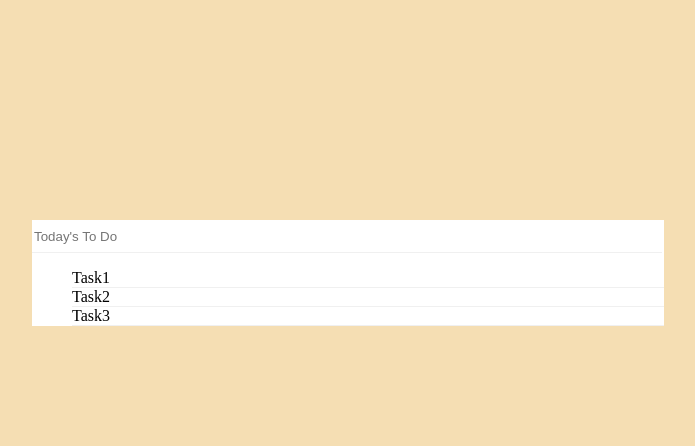
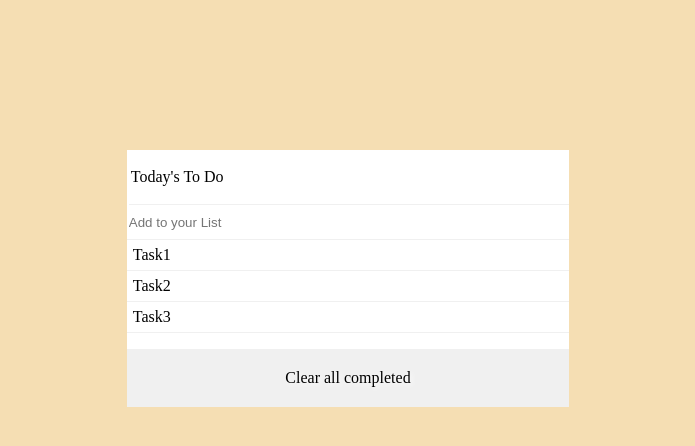
Before and after one commit to Abdona/ToDoList, a website built with webpack: page src/index.html in a window 1280 px wide. Shown: the whole page, without its empty margins (292-987 px from the left). Built offline with nearby package versions, Linux system fonts and the light colour scheme.

Commit message:
Add more Styles to the List

```diff
--- a/src/index.html
+++ b/src/index.html
@@ -8,9 +8,11 @@
 </head>
 <body>
     <div id="List">
-        <input type="text" id="TaskInput" placeholder="Today's To Do">
+        <div style="border-bottom: 1px solid #F0F0F0;padding: 2px;margin-left: 2px;"><p>Today's To Do</p></div>
+        <input type="text" id="TaskInput" placeholder="Add to your List">
         <ul id="ListContainer">
         </ul>
+        <div id="Clear"><p>Clear all completed</p></div>
     </div>
 </body>
 </html>
--- a/src/style.css
+++ b/src/style.css
@@ -5,25 +5,35 @@ body{
 #List {
     background-color: white;
     text-shadow: 2px 2px 5px white;
-    width: 50%;
-    margin: 220px auto;
+    width: 35%;
+    margin: 150px auto;
 }
 
 #TaskInput {
     border: none;
-    width: 99%;
+    padding: 2px;
+    width: -webkit-fill-available;
     height: 30px;
     border-bottom: 1px solid #F0F0F0;
 }
 
-#TaskInput:active {
-    border: none;
-}
-
 #ListItem {
     border-bottom: 1px solid #F0F0F0;
+    padding: 6px;
 }
 
 #ListContainer {
+    margin: 0px;
+    padding: 0px;
     list-style: none;
 }
+
+#Clear {
+    margin: 0px;
+    background-color: #F0F0F0;
+}
+
+#Clear p {
+    padding: 20px;
+    text-align: center;
+}
```
Also changed, not shown: dist/index.bundle.js, dist/index.html.
